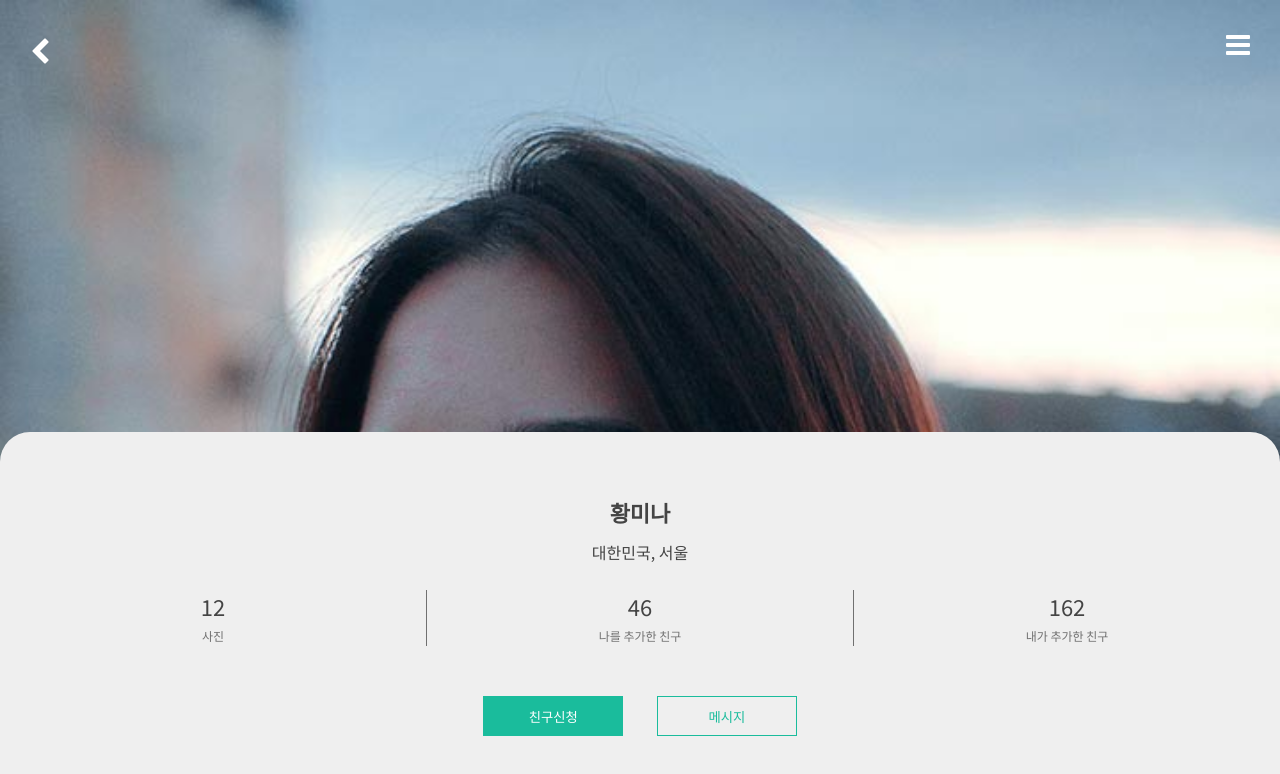
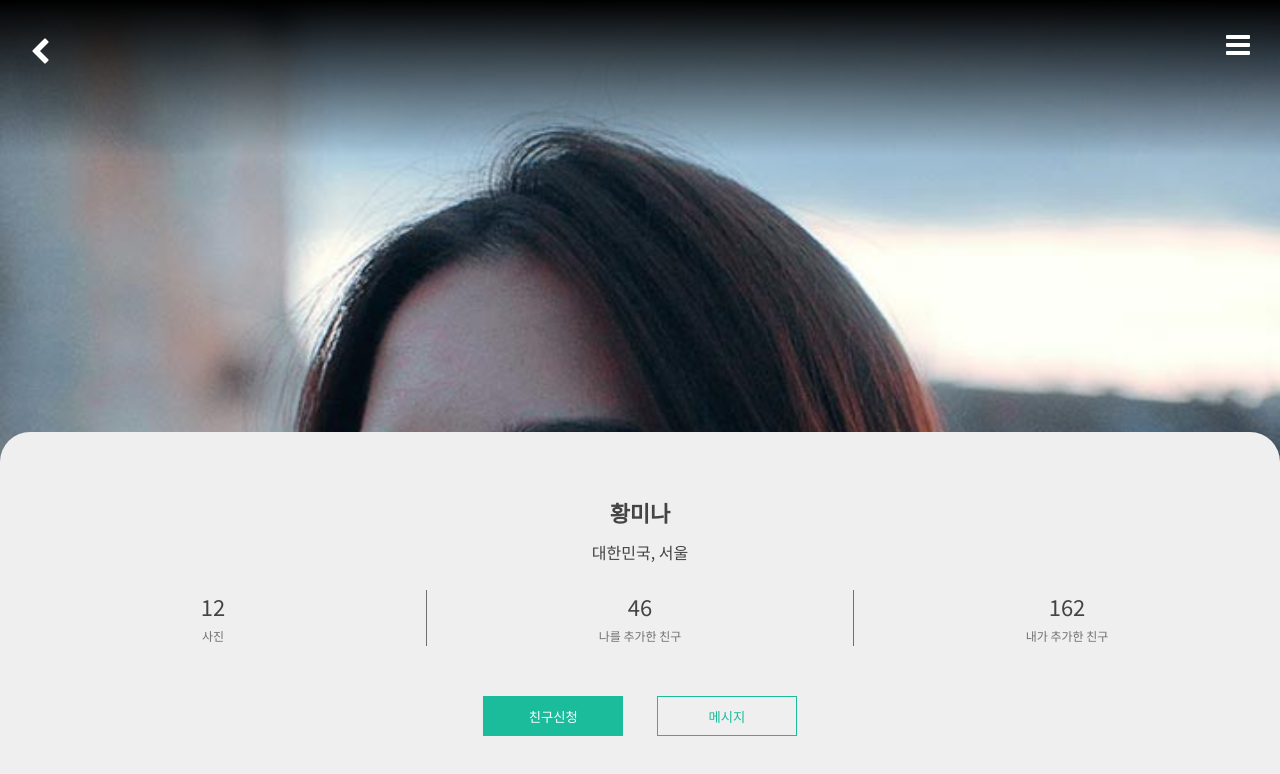
Before and after one commit to csslick/sns-card-ui, a plain HTML site: page index.html in a window 1280 px wide. Drawn offline with Linux system fonts and the light colour scheme.

Commit message:
사진영역 상단 필터효과

```diff
--- a/style.css
+++ b/style.css
@@ -62,11 +62,17 @@ header > .toggle-btn {
   background: #999;
   background-image: url(images/profile.jpg);
   background-size: cover;
+  position: relative;
 }
 
 /* 사진 그라디언트 필터 효과 */
-.card > .figure > .filter {
-
+.card > figure > .filter {
+  position: absolute;
+  width: 100%;
+  height: 59vh;
+  left: 0;
+  top: 0;
+  background: linear-gradient(180deg, rgba(0,0,0,1), rgba(0,0,0,0) 33%);
 }
 
 .card .info {
```
